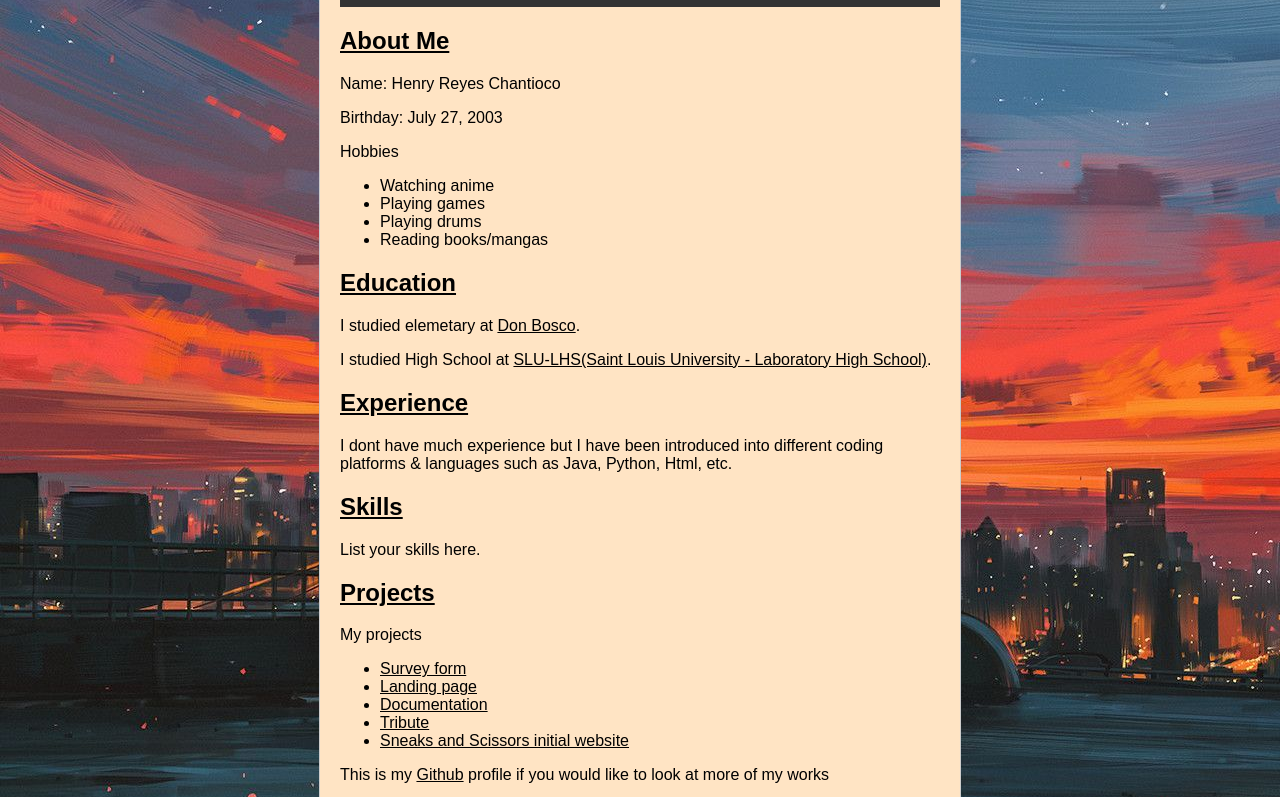
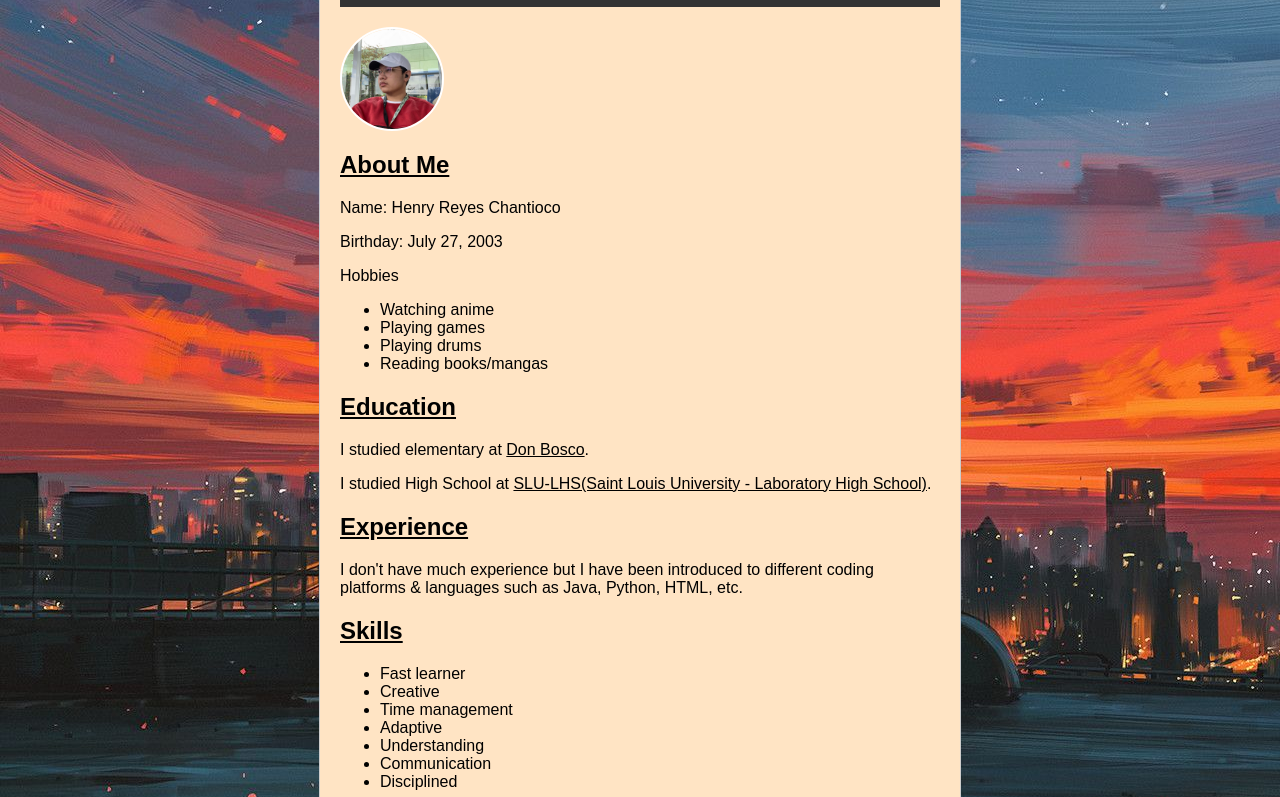
Before and after one commit to henchants/CIT-18-REFRESHER-ACTIVITY, a plain HTML site: page index.html in a window 1280 px wide. Shown: the part 212-1009 px from the top of the page. Drawn offline with Linux system fonts and the light colour scheme.

Commit message:
updates only

```diff
--- a/index.html
+++ b/index.html
@@ -22,36 +22,43 @@
                     </ul>
                 </div>
             </nav>
-
+            <img src="imgs/me.jpg" class="profile-pic" alt="Profile Picture">
             <section id="about" class="portfolio-section">
                 <h2><u>About Me</u></h2>
                 <p>Name: Henry Reyes Chantioco</p>
                 <p>Birthday: July 27, 2003</p>
-                <p>Hobbies
+                <p>Hobbies</p>
                 <ul>
                     <li>Watching anime</li>
                     <li>Playing games</li>
                     <li>Playing drums</li>
                     <li>Reading books/mangas</li>
                 </ul>
-                </p>
             </section>
             <section id="education" class="portfolio-section">
                 <h2><u>Education</u></h2>
-                <p>I studied elemetary at <u>Don Bosco</u>.</p>
+                <p>I studied elementary at <u>Don Bosco</u>.</p>
                 <p>I studied High School at <u>SLU-LHS(Saint Louis University - Laboratory High School)</u>.</p>
             </section>
             <section id="experience" class="portfolio-section">
                 <h2><u>Experience</u></h2>
-                <p>I dont have much experience but I have been introduced into different coding platforms & languages such as Java, Python, Html, etc.</p>
+                <p>I don't have much experience but I have been introduced to different coding platforms & languages such as Java, Python, HTML, etc.</p>
             </section>
             <section id="skills" class="portfolio-section">
                 <h2><u>Skills</u></h2>
-                <p>List your skills here.</p>
+                <ul>
+                    <li>Fast learner</li>
+                    <li>Creative</li>
+                    <li>Time management</li>
+                    <li>Adaptive</li>
+                    <li>Understanding</li>
+                    <li>Communication</li>
+                    <li>Disciplined</li>
+                </ul>
             </section>
             <section id="projects" class="portfolio-section">
                 <h2><u>Projects</u></h2>
-                <p>My projects
+                <p>My projects</p>
                 <ul class="proj">
                     <li class="proj"><a href="https://henchants.github.io/survey/">Survey form</a></li>
                     <li class="proj"><a href="https://henchants.github.io/landing/">Landing page</a></li>
@@ -59,9 +66,7 @@
                     <li class="proj"><a href="https://henchants.github.io/tribute/">Tribute</a></li>
                     <li class="proj"><a href="https://henchants.github.io/sns/">Sneaks and Scissors initial website</a></li>
                 </ul>
-
                 <p>This is my <a href="https://github.com/henchants">Github</a> profile if you would like to look at more of my works</p>
-                </p>
             </section>
             <section id="contact" class="portfolio-section">
                 <h2><u>Contact Information</u></h2>
--- a/style.css
+++ b/style.css
@@ -1,4 +1,5 @@
-/* style for refresher*/
+/* style.css */
+
 body {
     background-image: url(imgs/background.jpg);
     font-family: Arial, sans-serif;
@@ -6,10 +7,21 @@ body {
     padding: 0;
 }
 
+.profile-pic {
+    width: 100px;
+    height: 100px;
+    border-radius: 50%;
+    display: block;
+    margin-top:20px;
+    margin-right: 20px;
+    border: 2px solid white;
+}
+
 .navbar {
     background-color: #333;
     color: #fff;
     padding: 10px 0;
+    text-align: center;
 }
 
 .container {
```
Also changed, not shown: imgs/me.jpg (added). Lines whose indentation alone changed are shown as unchanged.
